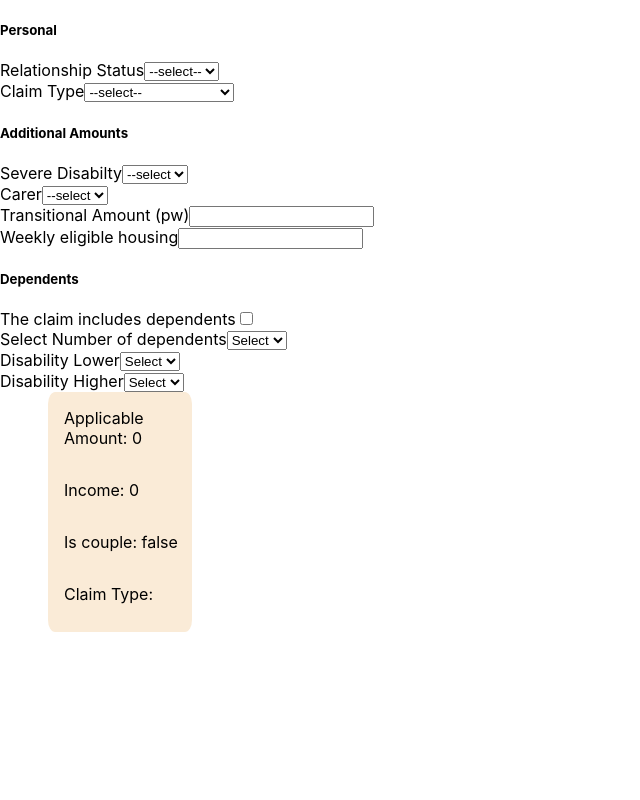
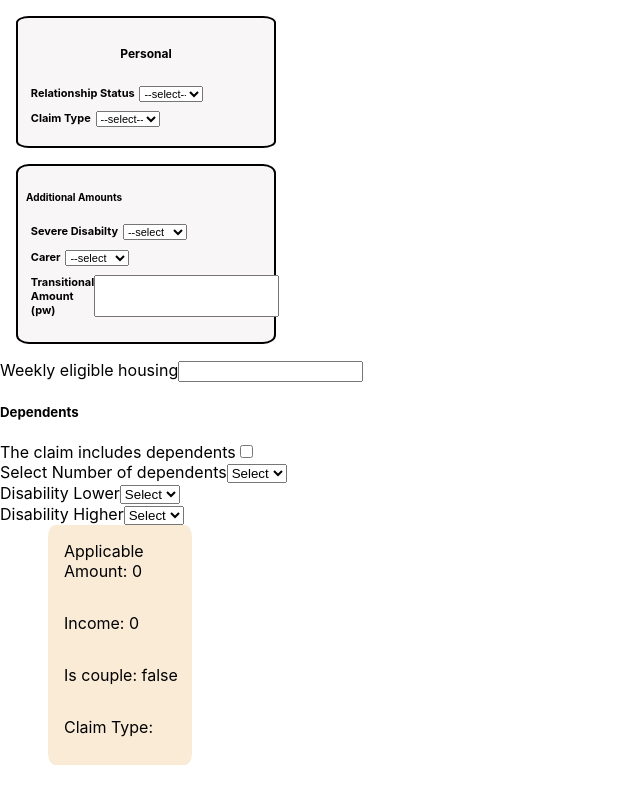
Before and after one commit to dnlstronge/pccalc, a React (Create React App) app: page / in a window 1280 px wide. Shown: the whole page, without its empty margins (0-640 px from the left). Built offline with nearby package versions, Linux system fonts and the light colour scheme.

Commit message:
[x] - add css

```diff
--- a/src/Components/PA/Additional.module.css
+++ b/src/Components/PA/Additional.module.css
@@ -1,4 +1,36 @@
 .container {
+    font-size: 12px;
+    font-weight: bold;
     display: flex;
     flex-direction: column;
+    width: 15rem;
+    height: 10rem;
+    margin: 1rem;
+    padding: 0.5rem;
+    background: rgb(248, 246, 246);
+    border-radius: 5%;
+    border: 2px solid black;
 }
+
+.heading {
+    font-size: 12px;
+    font-weight: bold;
+    text-align: center;
+}
+
+.label {
+
+    font-size: 11px;
+    font-weight: bold;
+    display: flex;
+    flex-direction: row;
+    margin: 0.3rem;
+}
+
+.select {
+    font-size: 11px;
+    display: flex;
+    margin-left: 0.3rem;
+    height: auto;
+    width: 4rem;
+}
--- a/src/Components/PA/PA.js
+++ b/src/Components/PA/PA.js
@@ -34,16 +34,16 @@ export default function PA({ updateAction }) {
 
     <Fragment>
         <div className={classes.container}>
-        <h5>Personal</h5>
-        <label htmlFor="marital">Relationship Status
-        <select onChange={handleCouple} id="marital">
+        <h5 className={classes.heading}>Personal</h5>
+        <label className={classes.label} htmlFor="marital">Relationship Status
+        <select className={classes.select} onChange={handleCouple} id="marital">
             <option value="SELECT">--select--</option>
             <option value="SINGLE">Single</option>
             <option value="COUPLE">Couple</option>
         </select>
         </label>
-        <label htmlFor="claim">Claim Type
-        <select onChange={handleType} id="claim">
+        <label className={classes.label} htmlFor="claim">Claim Type
+        <select className={classes.select} onChange={handleType} id="claim">
             <option value="NONE">--select--</option>
             <option value="GPC">GPC</option>
             <option value="GPCSC">GPC + Savings credit</option>
--- a/src/Components/PA/PA.module.css
+++ b/src/Components/PA/PA.module.css
@@ -1,4 +1,36 @@
 .container {
+    font-size: 12px;
+    font-weight: bold;
     display: flex;
     flex-direction: column;
+    width: 15rem;
+    height: 7rem;
+    margin: 1rem;
+    padding: 0.5rem;
+    background: rgb(248, 246, 246);
+    border-radius: 5%;
+    border: 2px solid black;
 }
+
+.heading {
+    font-size: 12px;
+    font-weight: bold;
+    text-align: center;
+}
+
+.label {
+
+    font-size: 11px;
+    font-weight: bold;
+    display: flex;
+    flex-direction: row;
+    margin: 0.3rem;
+}
+
+.select {
+    font-size: 11px;
+    display: flex;
+    margin-left: 0.3rem;
+    height: auto;
+    width: 4rem;
+}
```
